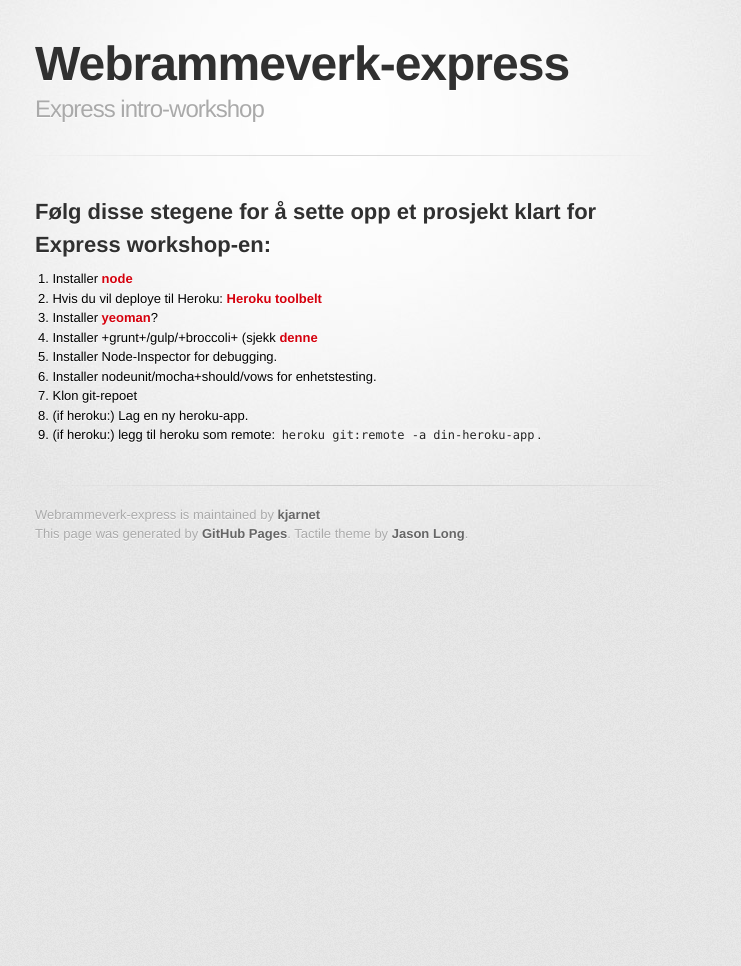
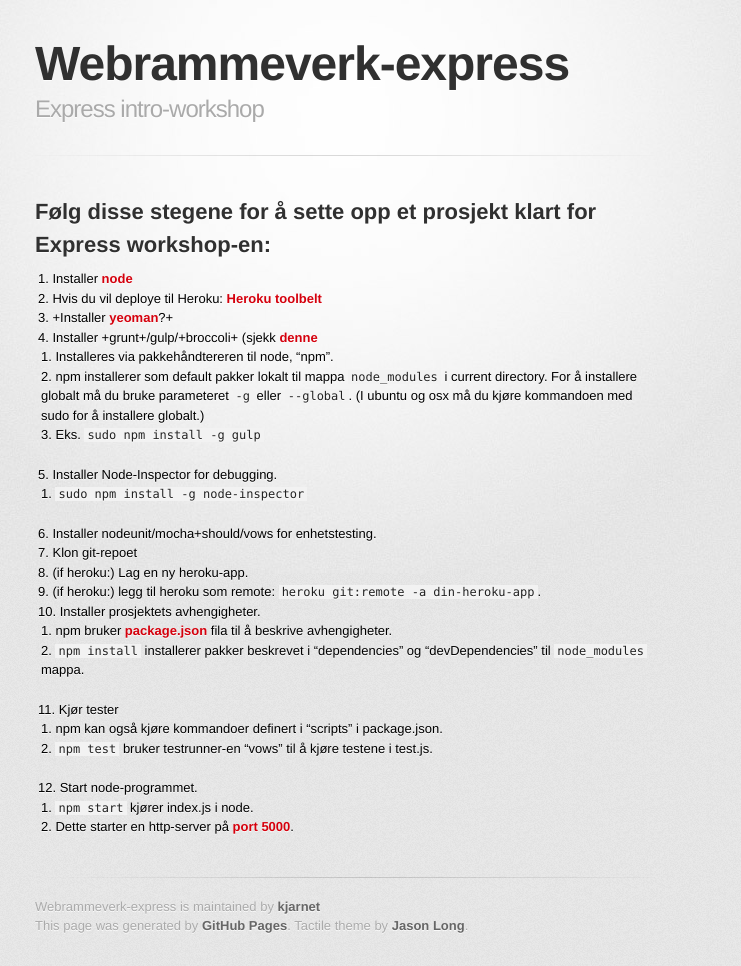
Before and after one commit to kjarnet/webrammeverk-express, a Jekyll site: the page built from index.md, in a window 1280 px wide. Shown: the whole page, without its empty margins (295-1036 px from the left). Built offline with Jekyll 4.4.1, drawn with Linux system fonts in a browser that asks for light colours; some web fonts are replaced; before the commit the page ends 900 px from its top, so only the background shows below that.

Commit message:
La til flere setup-steg.

```diff
--- a/index.md
+++ b/index.md
@@ -6,10 +6,27 @@
 
 1. Installer [node](http://nodejs.org)
 2. Hvis du vil deploye til Heroku: [Heroku toolbelt](https://devcenter.heroku.com/articles/getting-started-with-nodejs#set-up)
-3. Installer [yeoman](http://yeoman.io)?
+3. +Installer [yeoman](http://yeoman.io)?+
 4. Installer +grunt+/gulp/+broccoli+ (sjekk [denne](http://jbavari.github.io/JavascriptBuildSystemShowdown/)
+    * Installeres via pakkehåndtereren til node, "npm".
+    * npm installerer som default pakker lokalt til mappa `node_modules` i current directory.
+    For å installere globalt må du bruke parameteret `-g` eller `--global`.
+    (I ubuntu og osx må du kjøre kommandoen med sudo for å installere globalt.)
+    * Eks. `sudo npm install -g gulp`
 5. Installer Node-Inspector for debugging.
+    * `sudo npm install -g node-inspector`
 6. Installer nodeunit/mocha+should/vows for enhetstesting.
 7. Klon git-repoet
 8. (if heroku:) Lag en ny heroku-app.
 9. (if heroku:) legg til heroku som remote: `heroku git:remote -a din-heroku-app`.
+10. Installer prosjektets avhengigheter.
+    * npm bruker [package.json](http://browsenpm.org/package.json)
+    fila til å beskrive avhengigheter.
+    * `npm install` installerer pakker beskrevet i "dependencies" og "devDependencies"
+    til `node_modules` mappa.
+11. Kjør tester
+    * npm kan også kjøre kommandoer definert i "scripts" i package.json.
+    * `npm test` bruker testrunner-en "vows" til å kjøre testene i test.js.
+12. Start node-programmet.
+    * `npm start` kjører index.js i node.
+    * Dette starter en http-server på [port 5000](http://localhost:5000).
```
